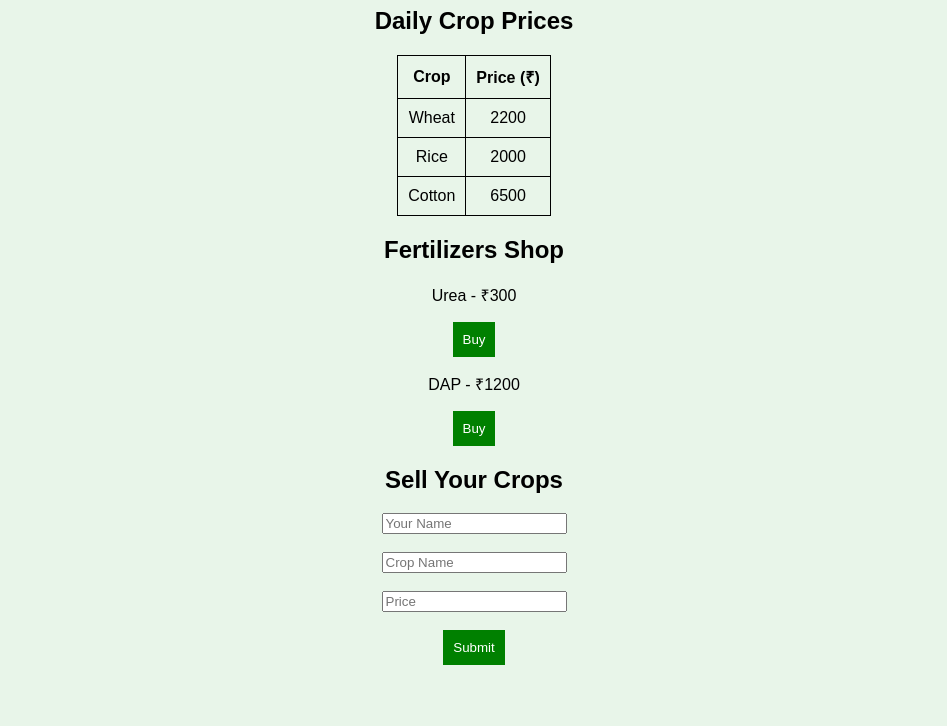
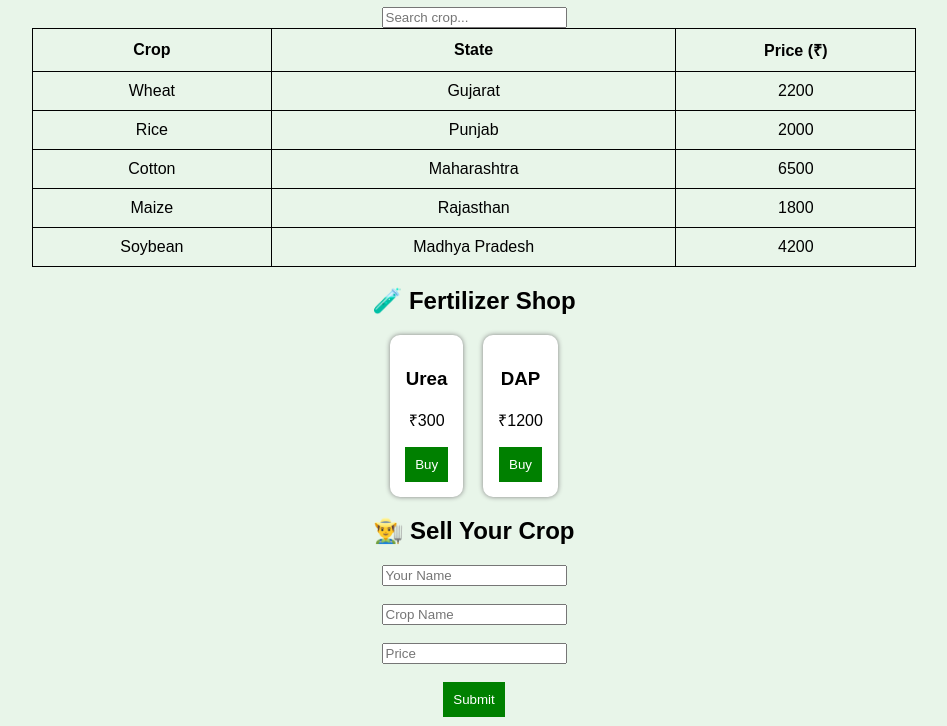
Before and after one commit to MANSVI0808/Digital-Mandi-Price-Information-System, a plain HTML site: page index.html in a window 1280 px wide. Shown: the part 74-800 px from the top of the page, without its empty margins (166-1113 px from the left). Drawn offline with Linux system fonts and the light colour scheme.

Commit message:
Add files via upload

```diff
--- a/index.html
+++ b/index.html
@@ -1,50 +1,41 @@
 <!DOCTYPE html>
 <html>
 <head>
-<title>Agriculture Market</title>
+<title>India Agriculture Market</title>
 <link rel="stylesheet" href="style.css">
 </head>
 
 <body>
 
-<h1>🌾 Farmer Agriculture Market</h1>
+<h1>🌾 India Agriculture Market</h1>
 
-<h2>Daily Crop Prices</h2>
+<input type="text" id="search" placeholder="Search crop..." onkeyup="searchCrop()">
 
-<table>
+<table id="priceTable">
 <tr>
 <th>Crop</th>
+<th>State</th>
 <th>Price (₹)</th>
 </tr>
-
-<tr>
-<td>Wheat</td>
-<td>2200</td>
-</tr>
-
-<tr>
-<td>Rice</td>
-<td>2000</td>
-</tr>
-
-<tr>
-<td>Cotton</td>
-<td>6500</td>
-</tr>
-
 </table>
 
-<h2>Fertilizers Shop</h2>
+<h2>🧪 Fertilizer Shop</h2>
 
 <div class="shop">
-<p>Urea - ₹300</p>
-<button>Buy</button>
-
-<p>DAP - ₹1200</p>
+<div class="item">
+<h3>Urea</h3>
+<p>₹300</p>
 <button>Buy</button>
 </div>
 
-<h2>Sell Your Crops</h2>
+<div class="item">
+<h3>DAP</h3>
+<p>₹1200</p>
+<button>Buy</button>
+</div>
+</div>
+
+<h2>👨‍🌾 Sell Your Crop</h2>
 
 <input type="text" placeholder="Your Name"><br><br>
 <input type="text" placeholder="Crop Name"><br><br>
--- a/script.js
+++ b/script.js
@@ -1,3 +1,55 @@
+let crops = [
+
+{commodity:"Wheat",state:"Gujarat",price:2200},
+{commodity:"Rice",state:"Punjab",price:2000},
+{commodity:"Cotton",state:"Maharashtra",price:6500},
+{commodity:"Maize",state:"Rajasthan",price:1800},
+{commodity:"Soybean",state:"Madhya Pradesh",price:4200}
+
+];
+
+let table = document.getElementById("priceTable");
+
+function loadTable(){
+
+table.innerHTML = `
+<tr>
+<th>Crop</th>
+<th>State</th>
+<th>Price (₹)</th>
+</tr>
+`;
+
+crops.forEach(crop => {
+
+let row = table.insertRow();
+
+row.insertCell(0).innerText = crop.commodity;
+row.insertCell(1).innerText = crop.state;
+row.insertCell(2).innerText = crop.price;
+
+});
+
+}
+
+loadTable();
+
+function searchCrop(){
+
+let input = document.getElementById("search").value.toLowerCase();
+
+let rows = table.getElementsByTagName("tr");
+
+for(let i=1;i<rows.length;i++){
+
+let crop = rows[i].cells[0].innerText.toLowerCase();
+
+rows[i].style.display = crop.includes(input) ? "" : "none";
+
+}
+
+}
+
 function sellCrop(){
-alert("Your crop has been submitted!");
+alert("Your crop listing submitted!");
 }
--- a/style.css
+++ b/style.css
@@ -1,12 +1,17 @@
 body{
-font-family: Arial;
+font-family:Arial;
 text-align:center;
 background:#e8f5e9;
+}
+
+h1{
+color:green;
 }
 
 table{
 margin:auto;
 border-collapse:collapse;
+width:70%;
 }
 
 td,th{
@@ -14,9 +19,23 @@ border:1px solid black;
 padding:10px;
 }
 
+.shop{
+display:flex;
+justify-content:center;
+gap:20px;
+}
+
+.item{
+background:white;
+padding:15px;
+border-radius:10px;
+box-shadow:0 0 5px gray;
+}
+
 button{
 padding:10px;
 background:green;
 color:white;
 border:none;
+cursor:pointer;
 }
```
